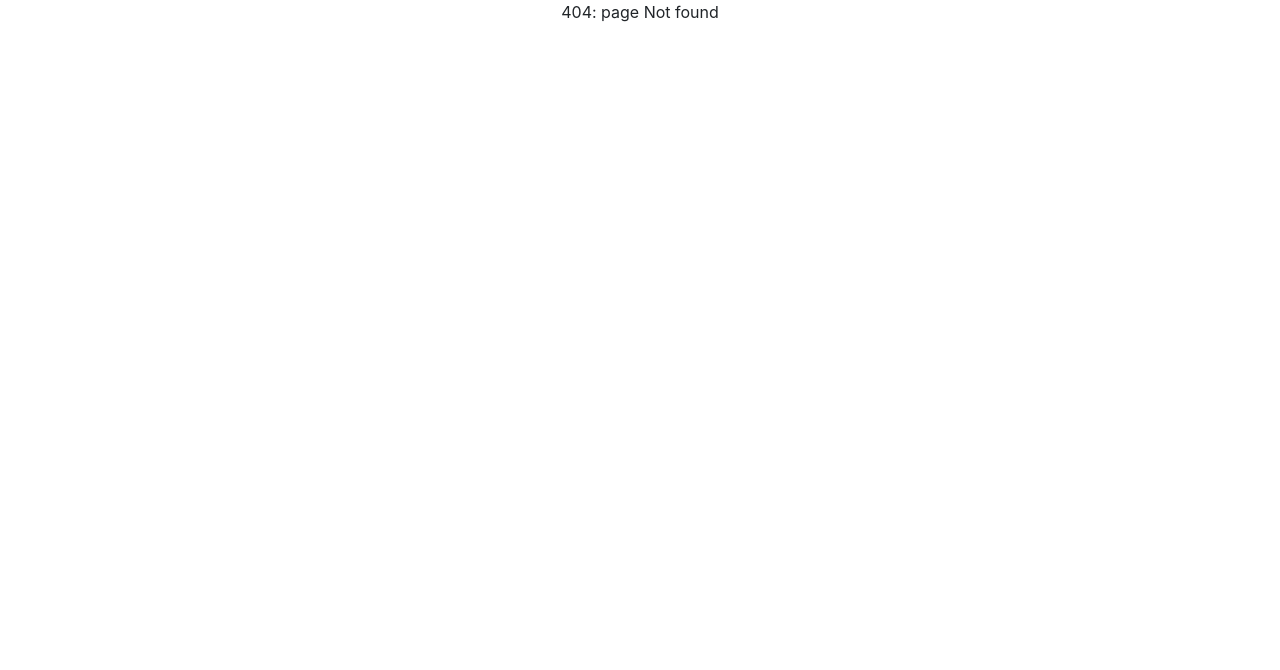
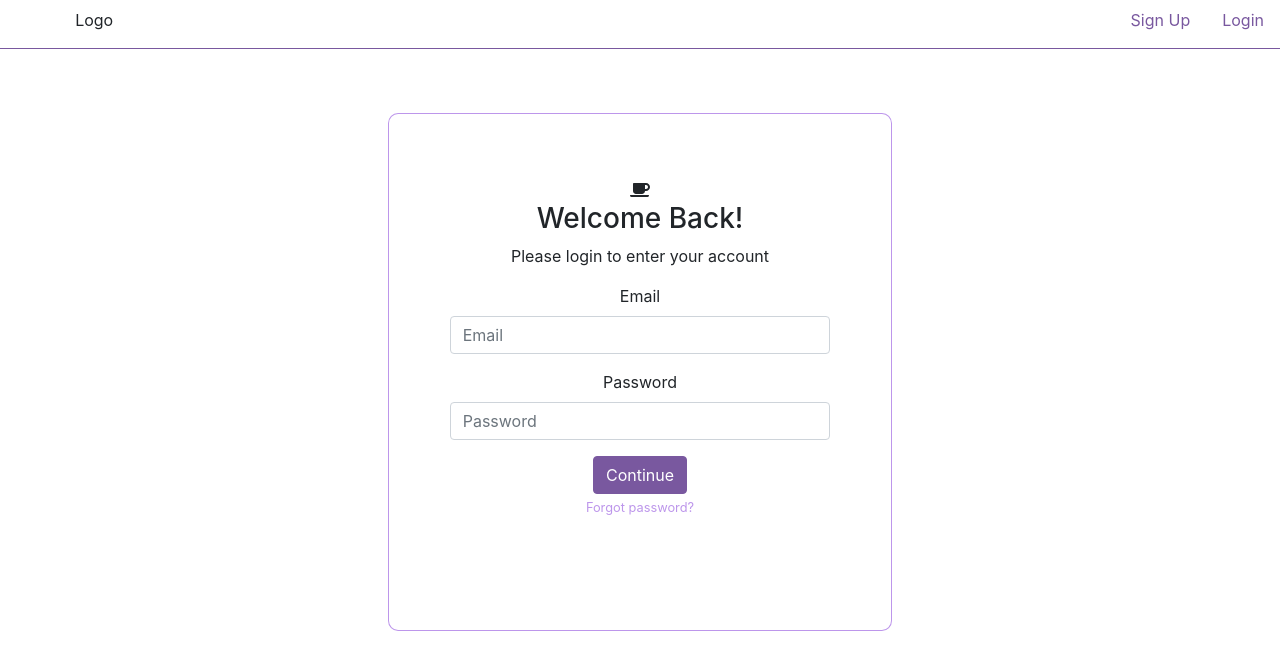
Before and after one commit to hbonilla96/Componentes, a React (Create React App) app: page / in a window 1280 px wide. Before the commit this address had no page. Shown: the top 670 px of the page. Built offline with nearby package versions, Linux system fonts and the light colour scheme.

Commit message:
Change default route path

```diff
--- a/src/App.js
+++ b/src/App.js
@@ -13,7 +13,7 @@
     <div className="App">
       <Router>
         <Switch>
-          <Route path="/login" exact component={Login} />
+          <Route path="/" exact component={Login} />
           <Route path="/home" exact component={Home}/>
           <Route component={NotFound} />
         </Switch>
```
